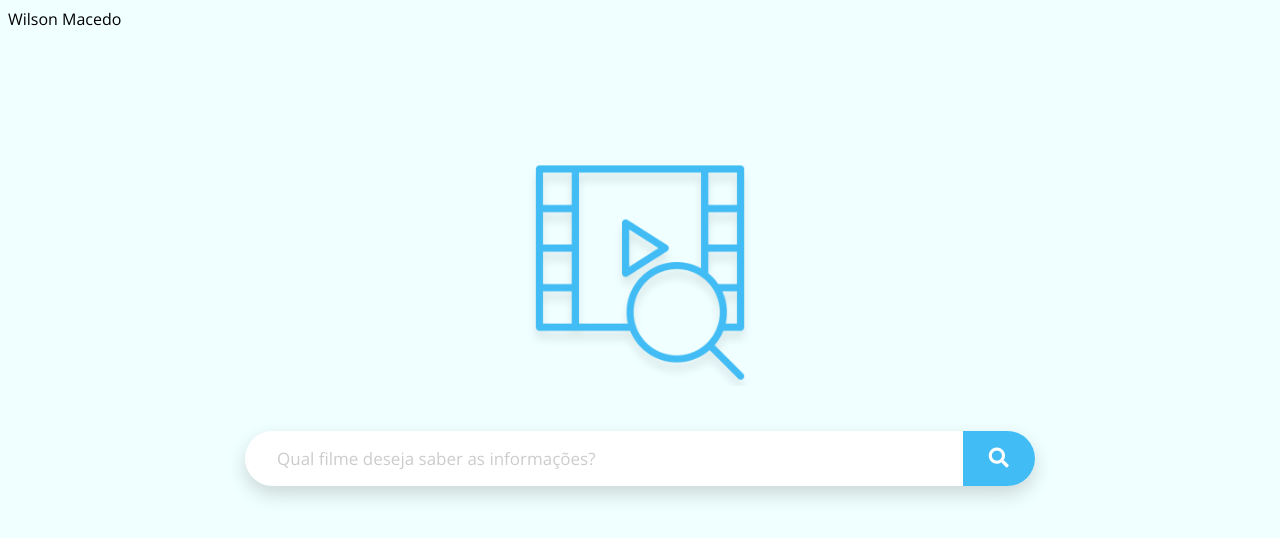
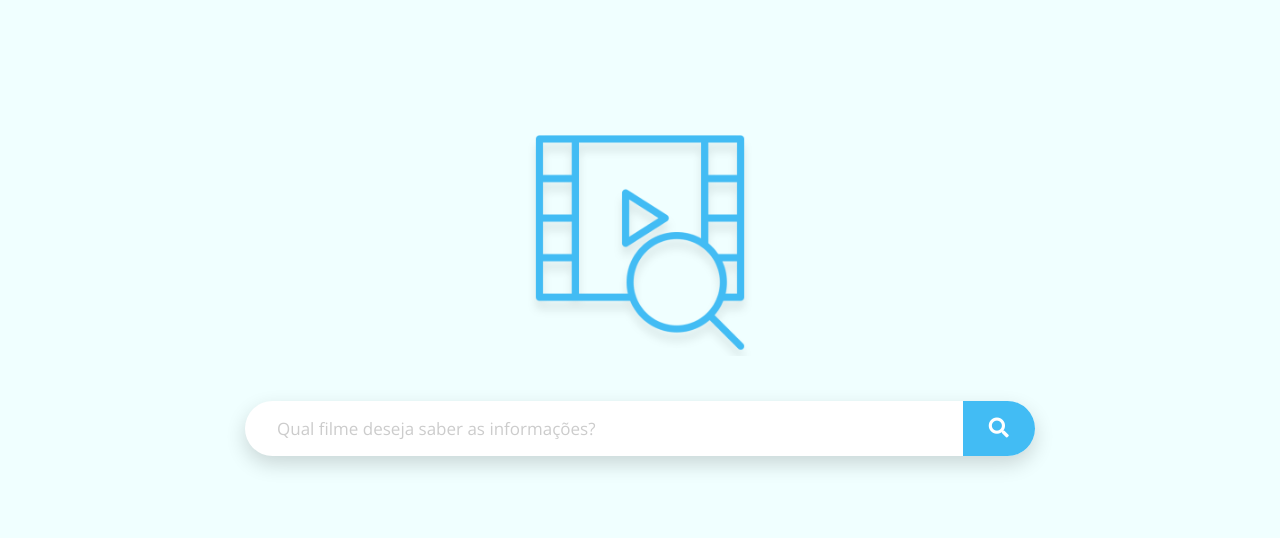
Before and after one commit to wilmacedo/MovieChecker, a plain HTML site: page Front-end/index.html in a window 1280 px wide. Drawn offline with nearby package versions, Linux system fonts and the light colour scheme.

Commit message:
Update index.html

```diff
--- a/Front-end/index.html
+++ b/Front-end/index.html
@@ -3,7 +3,6 @@
     <head>
         <meta charset="UTF-8" />
         <title>Movies Checker</title>
-        <author>Wilson Macedo</author>
 
         <!-- IMPORTS -->
 
```
